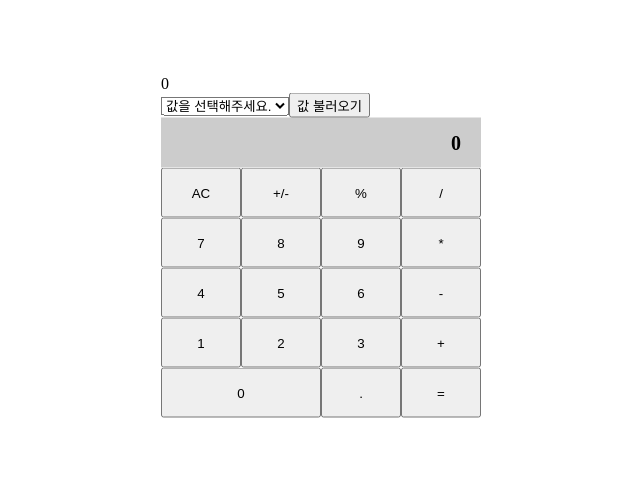
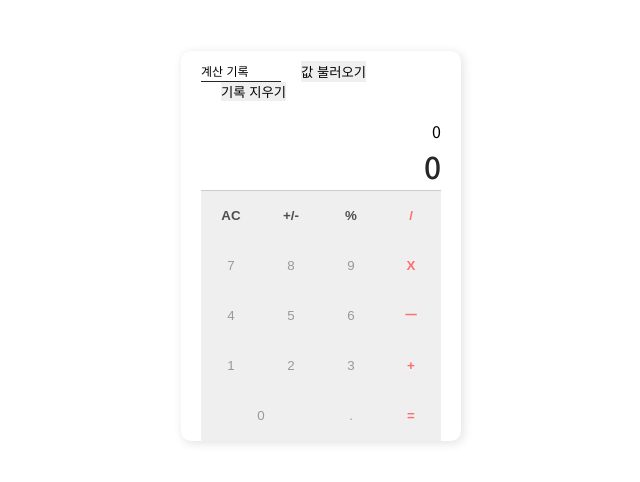
Before and after one commit to wjunhee102/calulatorApp, a React (Create React App) app: page / in a window 1280 px wide. Shown: the part 154-636 px from the top of the page, without its empty margins (319-959 px from the left). Built offline with nearby package versions, Linux system fonts and the light colour scheme.

Commit message:
디자인 완성

```diff
--- a/package.json
+++ b/package.json
@@ -6,6 +6,7 @@
     "@testing-library/jest-dom": "^4.2.4",
     "@testing-library/react": "^9.5.0",
     "@testing-library/user-event": "^7.2.1",
+    "gh-pages": "^2.2.0",
     "react": "^16.13.1",
     "react-dom": "^16.13.1",
     "react-redux": "^7.2.0",
--- a/src/component/calc.css
+++ b/src/component/calc.css
@@ -1,42 +1,100 @@
+
+@import url('https://fonts.googleapis.com/css2?family=Noto+Sans+KR:wght@100;300;400;500;700;900&display=swap');
 
 body {
     width: 100%;
     height: 100%;
 }
 
+
 .calc {
-    width: 320px;
+    width: 280px;
     position: absolute;
     left: 50%;
     top: 50%;
     transform : translate(-50%, -50%);
+    background-color: #fff;
+    border-radius: 10px;
+    box-shadow: 2px 2px 10px 1px rgba(0, 0, 0, 0.1);
+    font-family: 'Noto Sans KR', sans-serif;
+    padding-top: 10px;
+}
+
+.calc button {
+    padding: 0;
+    border: none;
+    outline: none;
+    display: block;
+    cursor: pointer;
+}
+
+.calc .record {
+    padding: 0 20px;
+    width: 240px;
+    display: flex;
+    justify-content: flex-start;
+    flex-wrap: wrap;
+}
+
+.calc .record select {
+    all: unset;
+    width: 80px;
+    overflow: hidden;
+    line-height: 20px;
+    font-size: 12px;
+    border-bottom: 1px solid #262626;
+}
+.calc .record button {
+    margin-left: 20px;
+}
+
+.calc .record .state {
+    width: 240px;
+    height: 20px;
+    line-height: 20px;
+    text-align: right;
+    margin-top: 20px;
 }
 
 .resWindow {
-    width: 280px;
+    width: 240px;
     height: 50px;
-    background-color: #ccc;
+    background-color: #fff;
+    color: #262626;
     line-height: 50px;
     text-align: right;
     overflow: hidden;
     text-overflow: ellipsis;
     font-size: 20px;
-    font-weight: bold;
+    font-weight: 500;
     padding: 0 20px;
+    font-size: 1.875em;
+    position: relative;
+}
+.resWindow::after {
+    display: block;
+    position: absolute;
+    width: 240px;
+    height: 1px;
+    content: "";
+    left: calc(50%-120px);
+    background-color: #ccc;
+    bottom: 0px;
 }
 
 .calcBtn {
-    width: 320px;
+    width: 240px;
+    padding: 0 20px;
     display: flex;
     justify-content: flex-start;
 }
 
 .numberBox {
-    width: 240px;
+    width: 180px;
 }
 
 .number {
-    width: 240px;
+    width: 180px;
     height: 200px;
     display: flex;
     justify-content: flex-end;
@@ -44,14 +102,31 @@ body {
     flex-wrap: wrap;
 }
 .number .num {
-    width: 80px;
+    width: 60px;
     height: 50px;
+    position: relative;
 }
-/* .number .num:nth-child(2n) {
-    margin: 0 5px;
-} */
+.number .num span{
+    position: absolute;
+    width: 40px;
+    height: 40px;
+    border-radius: 50%;
+    left: calc(50% - 20px);
+    top: calc(50% - 20px);
+    line-height: 40px;
+    color: #999;
+    text-align: center;
+}
+
+.number .num:hover span{
+    color: #262626;
+}
+.number .num:active span{
+    color: #262626;
+    background-color: #eee;
+}
 .number .num0 {
-    width: 160px;
+    width: 120px;
 }
 
 .numberBox .func {
@@ -61,19 +136,58 @@ body {
 }
 
 .numberBox .func .funcBtn {
-    width: 80px;
+    width: 60px;
     height: 50px;
+    position: relative;
+}
+.numberBox .func .funcBtn span {
+    position: absolute;
+    width: 40px;
+    height: 40px;
+    border-radius: 50%;
+    left: calc(50% - 20px);
+    top: calc(50% - 20px);
+    line-height: 40px;
+    color: #4e4e4e;
+    text-align: center;
+    font-weight: 700;
+}
+.numberBox .func .funcBtn:hover span{
+    color: #262626;
+}
+.numberBox .func .funcBtn:active span{
+    color: #262626;
+    background-color: #eee;
 }
 
-
 .calcBtn .operator {
-    width: 80px;
+    width: 60px;
 }
 
 .calcBtn .operator .oper {
-    width: 80px;
+    width: 60px;
     height: 50px;
+    font-weight: 600;
+    color: #FF6F6F;
+    position: relative;
 }
-.calcBtn .operator .oper.on {
-    background-color: red;
+.calcBtn .operator .oper span {
+    position: absolute;
+    width: 40px;
+    height: 40px;
+    border-radius: 50%;
+    left: calc(50% - 20px);
+    top: calc(50% - 20px);
+    line-height: 40px;
+    color: #FF6F6F;
+    text-align: center;
+    font-weight: 700;
 }
+.calcBtn .operator .oper.on span{
+    background-color: #FF6F6F;
+    color: #fff;
+}
+.calcBtn .operator .oper:active span{
+    background-color: #FF6F6F;
+    color: #fff;
+}
--- a/src/component/calc.js
+++ b/src/component/calc.js
@@ -54,14 +54,16 @@ function Calc({num, resetAction}) {
                         ))}
                         <button
                             className="num numDot"
-                            onClick={dotClick}
-                        >.</button>
+                            onClick={dotClick}>
+                            <span>.</span>
+                        </button>
                         <button
                             className="num num0"
                             onClick={()=>{
                                 numberClick(0);
-                            }}
-                        >0</button>
+                        }}>
+                            <span>0</span>
+                        </button>
                     </div>
                 </div>
                 <Operator
--- a/src/component/func.js
+++ b/src/component/func.js
@@ -11,7 +11,7 @@ function FuncBtn({click, type, text}) {
                 click(type)
             )}
         >
-            {text}
+            <span>{text}</span>
         </button>
     )
 }
@@ -74,7 +74,7 @@ function Func({ result, setRes, addClick, state, allReset }) {
                 type="button"
                 className={`funcBtn cancle`}
                 onClick={cancleBtn}>
-                {on}
+                <span>{on}</span>
             </button>
 
             {funcKinds.map((ele, idx) =>(
--- a/src/component/numberpad.js
+++ b/src/component/numberpad.js
@@ -7,7 +7,7 @@ function NumberPad({ num, click }) {
         onClick={()=>{
             click(num);
         }}>
-            {num}
+            <span>{num}</span>
         </button>
     )
 }
--- a/src/component/operator.js
+++ b/src/component/operator.js
@@ -9,11 +9,11 @@ const oper = [
     },
     {
         type : "multiply",
-        text : "*"
+        text : "X"
     },
     {
         type : "minus",
-        text : "-"
+        text : "ㅡ"
     },
     {
         type : "plus",
@@ -24,7 +24,6 @@ const oper = [
         text : "="
     }
 ]
-
 
 function OperBtn({name, text, click, onOff}) {
     const [ on, setOn ] = useState("");
@@ -44,7 +43,7 @@ function OperBtn({name, text, click, onOff}) {
             }}
             type="button"
             className={`oper ${name} ${on}`}>
-            {text}
+            <span>{text}</span>
         </button>
     )
 }
--- a/src/component/record.js
+++ b/src/component/record.js
@@ -2,11 +2,11 @@ import React, { useState, useEffect } from "react";
 import { connect } from "react-redux";
 import { actionCreators } from "../store";
 
-function Options({value, idx}){
+function Options({value}){
     console.log(value);
     return (
         <option value={value}>
-            {idx + 1}. {value}
+            {value}
         </option>
     )
 }
@@ -23,7 +23,7 @@ function useInput(defaultValue) {
     return { value, onChange }
 }
 
-function Record({state, allReset, setRes}) {
+function Record({state, allReset, setRes, allRemove}) {
     const [ recordValue, setRV ] = useState([0]);
 
     const selectChange = useInput(state);
@@ -51,24 +51,28 @@ function Record({state, allReset, setRes}) {
             }
         }
     }
+    const allRemoveAction = ()=> {
+        allRemove(false, false, null, 0);
+        setRV([state]);
+    }
 
     return (
-        <form>
-            <div>{state}</div>
+        <div className="record">
             <select {...selectChange}>
-                <option value={0}>값을 선택해주세요.</option>
+                <option value={0}>계산 기록</option>
                 {recordValue[0] ? (
                     recordValue.map((ele, idx)=>(
                         <Options
                         value={ele}
                         key={idx}
-                        idx={idx}
                     />
                     ))
                 ):(null)}
             </select>
             <button type="button" onClick={timeMachine}>값 불러오기</button>
-        </form>
+            <button type="button" onClick={allRemoveAction}>기록 지우기</button>
+            <div className="state">{state}</div>
+        </div>
     )
 }
 
@@ -79,7 +83,8 @@ function mapStateToProps(state) {
 
 function mapDispatchToProps(dispatch) {
     return {
-        allReset : (reset, factorOn, operType, num) => dispatch(actionCreators.allReset(reset, factorOn, operType, num))
+        allReset : (reset, factorOn, operType, num) => dispatch(actionCreators.allReset(reset, factorOn, operType, num)),
+        allRemove : (reset, factorOn, operType, num) => dispatch(actionCreators.allRemove(reset, factorOn, operType, num))
     }
 }
 
--- a/src/store.js
+++ b/src/store.js
@@ -4,7 +4,8 @@ const CalcEle = {
     add : "add",
     factor : "factor",
     reset : "reset",
-    allReset : "allReset"
+    allReset : "allReset",
+    allRemove : "allRemove"
 }
 
 const addNum = num => {
@@ -39,9 +40,20 @@ const allReset = (reset, factorOn, operType, num) => {
     }
 }
 
+const allRemove = (reset, factorOn, operType, num) => {
+    return {
+        type : CalcEle.allRemove,
+        reset,
+        factorOn,
+        operType,
+        num
+    }
+}
+
+
 const reducer = (state, action) => {
 
-    const { add, factor, reset, allReset} = CalcEle;
+    const { add, factor, reset, allReset, allRemove} = CalcEle;
 
     switch(action.type) {
         case  add :
@@ -49,6 +61,7 @@ const reducer = (state, action) => {
                 num : action.num,
                 id : state[state.length-1].id + 1
             });
+            localStorage.setItem("num", newNumber.num);
             return [...state, newNumber]
         case reset :
             const newReset = Object.assign({}, state[state.length -1], {
@@ -72,9 +85,23 @@ const reducer = (state, action) => {
                 id : state[state.length-1].id + 1
             });
             return [...state, newAllReset]
+        case allRemove :
+            const newAllRemove = Object.assign({}, state[state.length -1], {
+                reset : action.reset,
+                factorOn : action.factorOn,
+                operType : action.operType,
+                num : action.num,
+                id : state[state.length-1].id + 1
+            });
+            localStorage.removeItem("num");
+            return [newAllRemove]
         default :
+            const local = localStorage.getItem("num");
+            let i = 0;
+            console.log(typeof(i))
+            if(local) i = local
             state = [{
-                num : 0,
+                num : i,
                 id : 1,
                 reset : false,
                 factorOn : false,
@@ -91,7 +118,8 @@ export const actionCreators = {
     addNum,
     factorAction,
     resetAction,
-    allReset
+    allReset,
+    allRemove
 }
 
 export default store;
```
Also changed, not shown: 1 other file (tests, documents, lock files or other folders).
